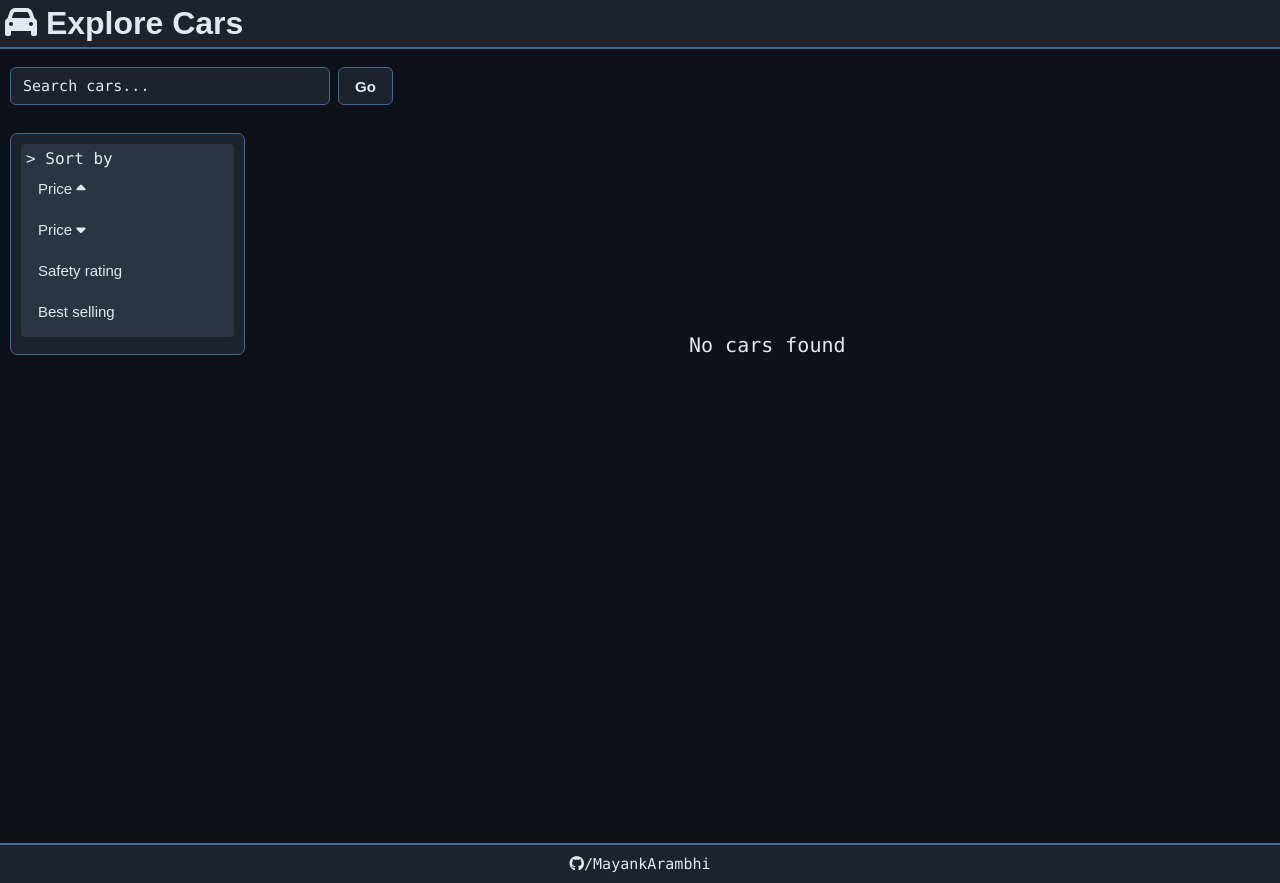
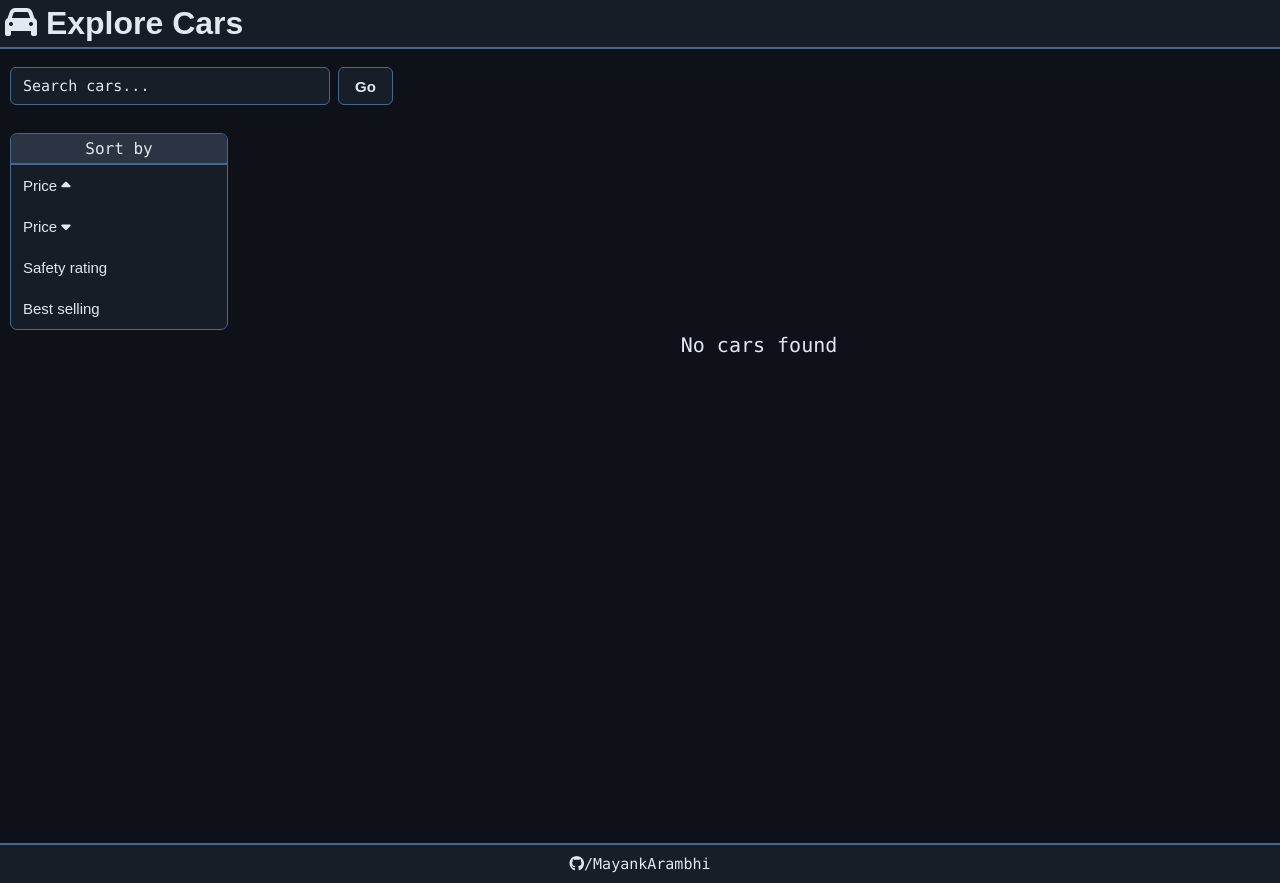
Before and after one commit to MayankArambhi/car-explorer, a Flask app: page / in a window 1280 px wide. Run offline with Flask 3, Linux system fonts and the light colour scheme; some libraries are stand-ins or nearby versions.

Commit message:
Design improvements

```diff
--- a/static/styles/style.css
+++ b/static/styles/style.css
@@ -1,6 +1,6 @@
 :root {
     --bg: rgb(14, 18, 24);
-    --secondary-bg: rgb(28, 35, 45);
+    --secondary-bg: rgba(28, 35, 45, 0.726);
     --more-secondary-bg: rgb(42, 52, 66);
     --content: rgb(225, 232, 240);
     --border: rgb(65, 105, 145);
@@ -15,18 +15,23 @@ body {
     color: var(--content);
 }
 
+#header {
+    position: sticky;
+    top: 0;
+    left: 0;
+    background-color:var(--secondary-bg);
+    backdrop-filter: blur(5px);
+    margin: 0;
+    padding: 5px;
+    border-bottom: 2px solid var(--border);
+}
+
 h1 {
-    margin-right: auto;
     font-family: var(--headings);
     margin:0;
 }
 
-#header {
-    background-color:var(--secondary-bg);
-    margin: 0;
-    padding: 5px;
-    border-bottom: 2px solid var(--border);
-}
+/* SEARCH BAR*/
 
 #search-bar {
     display: flex;
@@ -129,24 +134,41 @@ h1 {
     padding: 7px;
 }
 
+/* SIDE BAR AND CARDS */
+
 #container {
     display: flex;
     justify-content: flex-start;
     min-height: 90vh;
 }
 
+/* SIDE BAR */
+
 #sidebar {
+    align-self: flex-start;
     position: sticky;
-    top: 10px;
+    top: 58px;
     left: 0;
     margin: 10px;
-    padding: 10px;
     border: 1px solid var(--border);
     border-radius: 7px;
     background: var(--secondary-bg);
     font-family: var(--normal-text);
+    height: auto;
     width: 230px;
-    height: 200px;
+}
+
+form:first-child .sbheading{
+    border-top-left-radius: 7px;
+    border-top-right-radius: 7px;
+    border-top: 0px;
+}
+
+.sbheading {
+    text-align: center;
+    background-color: var(--more-secondary-bg);
+    border-bottom: 2px solid var(--border);
+    border-top: 2px solid var(--border);
 }
 
 #sidebar:hover {
@@ -160,7 +182,7 @@ h1 {
     color: var(--content);
     text-align: left;
     font-size: 15px;
-    width: 120px;
+    width: 100%;
     padding: 7px;
 }
 #sidebar button:hover {
@@ -168,10 +190,10 @@ h1 {
 }
 
 #sidebar div {
-    background-color: var(--more-secondary-bg);
     padding: 5px;
-    border-radius: 4px;
 }
+
+/* CARDS */
 
 #content {
     width: 85%;
--- a/templates/index.html
+++ b/templates/index.html
@@ -25,17 +25,39 @@
     <div id="container">
         <div id="sidebar">
             <form action="/">
-            <div>> Sort by
-                <div><button type="submit" name="sort" value="price-asc">Price <i class="fa-solid fa-caret-up"></i></button></div>
-                <div><button type="submit" name="sort" value="price-desc">Price <i class="fa-solid fa-caret-down"></i></button></div>
-                <div><button type="submit" name="sort" value="safety">Safety rating</button></div>
-                <div><button type="submit" name="sort" value="sales">Best selling</button></div>
+            <div class="sbheading">Sort by</div>
+            <div><button type="submit" name="sort" value="price-asc">Price <i class="fa-solid fa-caret-up"></i></button></div>
+            <div><button type="submit" name="sort" value="price-desc">Price <i class="fa-solid fa-caret-down"></i></button></div>
+            <div><button type="submit" name="sort" value="safety">Safety rating</button></div>
+            <div><button type="submit" name="sort" value="sales">Best selling</button></div>
+            </form>
+            <!-- <form action="/">
+            <div class="sbheading">Filter by</div>
+            <div>
+                <select name="brand">
+                    <option value="M">Brand</option>
+                    {% for brand in brands %}
+                    <option value="{{brand.brand_id}}">{{brand.brand_name}}</option>
+                    {% endfor %}
+                </select>
             </div>
-            <!-- <div>>Filter by
-                <div><button>brand</button></div>
-                <div><button>segment</button></div>
-            </div> -->
-            </form>
+            <div>
+                <select name="segment">
+                    <option value="M">Segment</option>
+                    {% for brand in brands %}
+                    <option value="{{brand.brand_id}}">{{brand.brand_name}}</option>
+                    {% endfor %}
+                </select>
+            </div>
+            <div>
+                <select name="category">
+                    <option value="M">Category</option>
+                    {% for brand in brands %}
+                    <option value="{{brand.brand_id}}">{{brand.brand_name}}</option>
+                    {% endfor %}
+                </select>
+            </div>
+            </form> -->
         </div>
         <div id="content">
             {% if number>0 %}
```
Also changed, not shown: templates/brand.html (+33 -11 lines).
